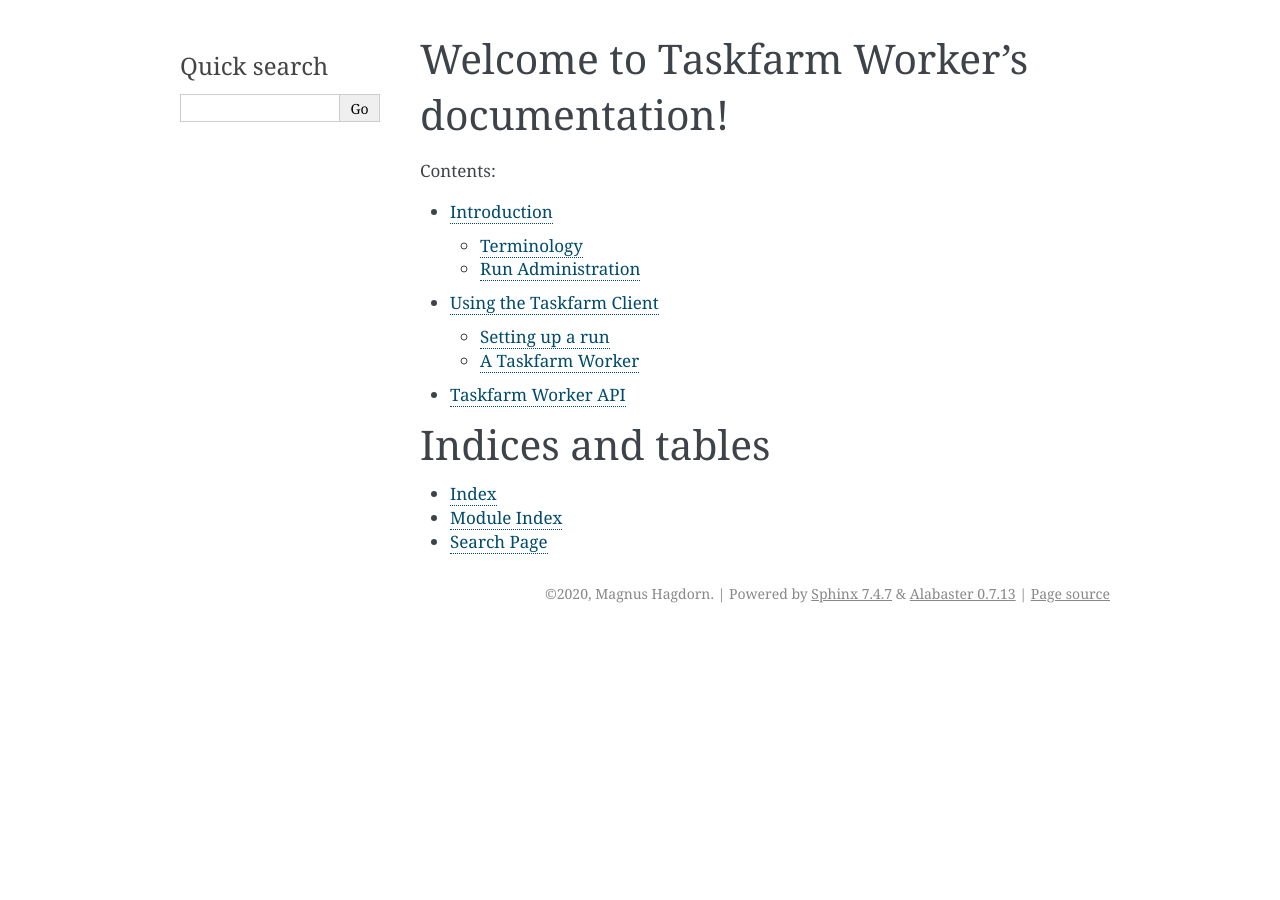
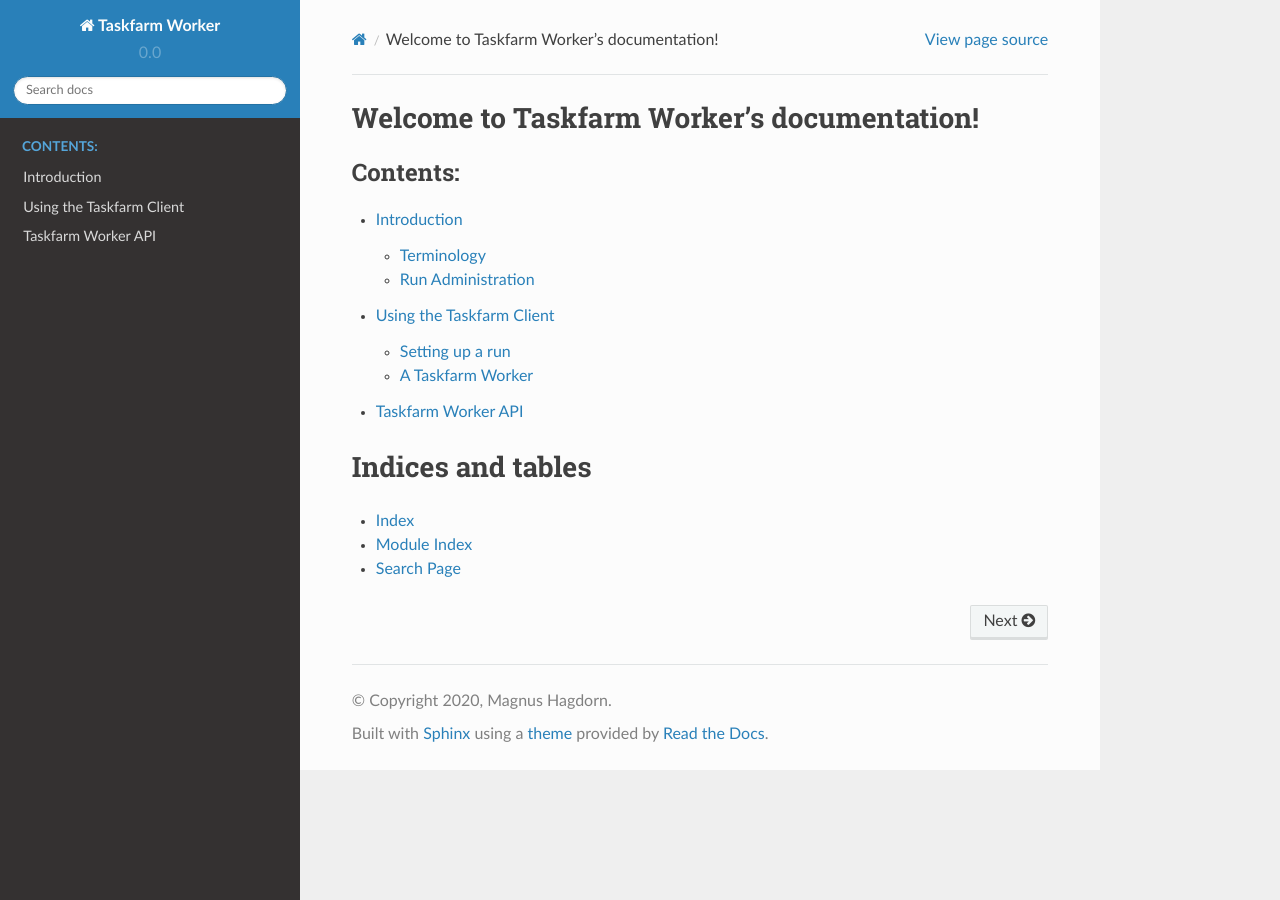
Before and after one commit to mhagdorn/taskfarm-worker, a Sphinx documentation site: the page built from docs/index.rst, in a window 1280 px wide. Built offline with Sphinx 7.4.7 and the Read the Docs theme 2.0.0, drawn with Linux system fonts in a browser that asks for light colours.

Commit message:
use read the docs theme

```diff
--- a/docs/conf.py
+++ b/docs/conf.py
@@ -30,7 +30,7 @@
 # Add any Sphinx extension module names here, as strings. They can be
 # extensions coming with Sphinx (named 'sphinx.ext.*') or your custom
 # ones.
-extensions = ['sphinx.ext.autodoc']
+extensions = ['sphinx.ext.autodoc','sphinx_rtd_theme']
 
 # Add any paths that contain templates here, relative to this directory.
 templates_path = ['_templates']
@@ -82,7 +82,7 @@
 # The theme to use for HTML and HTML Help pages.  See the documentation for
 # a list of builtin themes.
 #
-html_theme = 'alabaster'
+html_theme = 'sphinx_rtd_theme'
 
 # Theme options are theme-specific and customize the look and feel of a theme
 # further.  For a list of options available for each theme, see the
--- a/setup.py
+++ b/setup.py
@@ -23,6 +23,11 @@
     install_requires=[
         'requests',
     ],
+    extras_require = {
+        'docs': [
+            'sphinx_rtd_theme',
+        ],
+    },
     entry_points={
         'console_scripts': [
             'manageTF=taskfarm_worker.manage:main',
```
